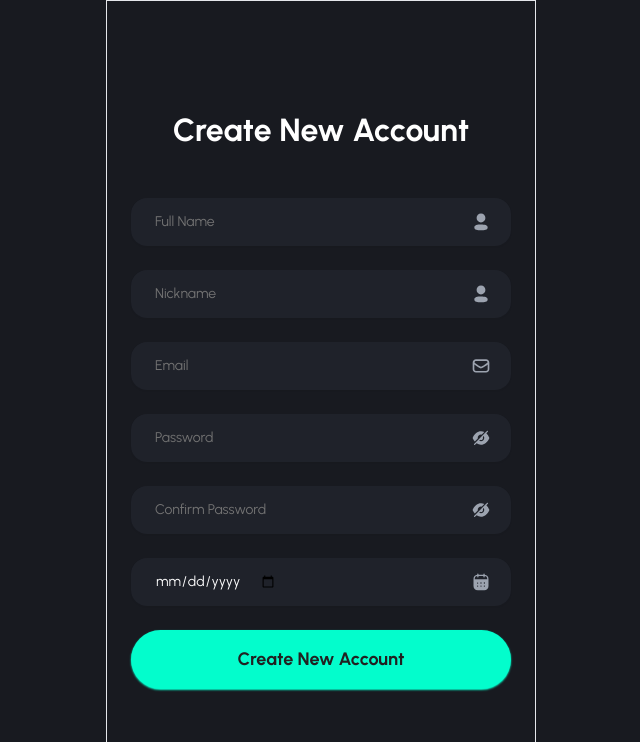
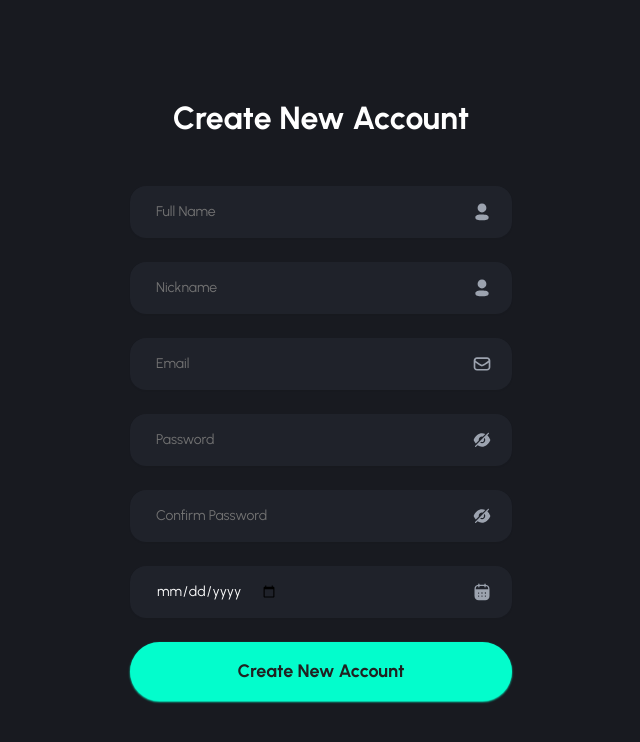
Before and after one commit to manuel-barreiro/tipoChat, a React (Vite) app: page /sign-up in a window 1280 px wide. Shown: the top 742 px of the page, without its empty margins (319-959 px from the left). Built offline with nearby package versions, Linux system fonts and the light colour scheme.

Commit message:
form focus

```diff
--- a/index.html
+++ b/index.html
@@ -3,7 +3,10 @@
   <head>
     <meta charset="UTF-8" />
     <link rel="icon" type="image/svg+xml" href="/vite.svg" />
-    <meta name="viewport" content="width=device-width, initial-scale=1.0" />
+    <meta
+      name="viewport"
+      content="width=device-width, initial-scale=1, maximum-scale=1"
+    />
     <meta name="theme-color" content="#181A20" />
     <meta
       name="apple-mobile-web-app-status-bar-style"
--- a/src/components/Layout.jsx
+++ b/src/components/Layout.jsx
@@ -2,8 +2,8 @@ import { Outlet } from "react-router-dom"
 
 export default function Layout() {
   return (
-    <main className="flex h-[100dvh] w-full items-center justify-center bg-dark-1">
-      <div className="flex h-full w-full max-w-[430px] flex-col justify-center overflow-hidden border bg-dark-1 px-6">
+    <main className="flex h-auto w-full items-center justify-center bg-dark-1">
+      <div className="flex h-[100dvh] w-full max-w-[430px] flex-col justify-center bg-dark-1 px-6">
         <Outlet />
       </div>
     </main>
--- a/src/components/input/SignUpInput.jsx
+++ b/src/components/input/SignUpInput.jsx
@@ -1,18 +1,24 @@
-import { useState } from "react"
+import { useState, useEffect } from "react"
 import { Input } from "@/components/ui/input"
 import { FormControl, FormLabel } from "@/components/ui/form"
+import { cn } from "@/lib/utils"
 
 export default function SignUpInput({ placeholder, type, field, icon }) {
-  const [isFocused, setIsFocused] = useState(false)
+  const [isActive, setIsActive] = useState(false)
   const IconComponent = icon
 
+  useEffect(() => {
+    setIsActive(!!field.value)
+  }, [field.value])
+
   return (
-    <div className="relative flex items-center rounded-2xl bg-dark-2">
+    <div className={cn("relative flex items-center rounded-2xl", "bg-dark-2")}>
       {IconComponent && (
         <IconComponent
-          className={`absolute right-5 top-1/2 -translate-y-1/2 transform ${
-            isFocused ? "text-primary" : "text-gray-400"
-          }`}
+          className={cn(
+            "absolute right-5 top-1/2 -translate-y-1/2 transform",
+            isActive ? "text-primary" : "text-gray-400"
+          )}
         />
       )}
       <FormLabel className="sr-only">{placeholder}</FormLabel>
@@ -21,9 +27,12 @@ export default function SignUpInput({ placeholder, type, field, icon }) {
           type={type || "text"}
           placeholder={placeholder}
           {...field}
-          className="rounded-2xl border-0 p-6 focus:border-primary focus:bg-[#6949FF14]"
-          onFocus={() => setIsFocused(true)}
-          onBlur={() => setIsFocused(false)}
+          className={cn(
+            "rounded-2xl border-2 border-transparent p-6",
+            "focus:bg-input-focus focus:border-primary focus:ring-0"
+          )}
+          onFocus={() => setIsActive(true)}
+          onBlur={() => setIsActive(!!field.value)}
         />
       </FormControl>
     </div>
--- a/src/components/onboarding/Onboarding.jsx
+++ b/src/components/onboarding/Onboarding.jsx
@@ -5,13 +5,13 @@ import { Link } from "react-router-dom"
 
 export default function Onboarding() {
   return (
-    <section className="relative flex h-full flex-col items-center justify-evenly">
+    <section className="relative flex h-[100%] flex-col items-center justify-evenly">
       <OnboardingIcon className="ml-12" />
       <div className="flex flex-col gap-5 px-5 pb-6 text-center">
         <h1 className="text-heading-2">
           {staticData.dict.EN.onboardingScreen.title}
         </h1>
-        <p className="text-body-xlarge font-medium">
+        <p className="text-body-large font-medium">
           {staticData.dict.EN.onboardingScreen.description}
         </p>
       </div>
--- a/src/components/root/Root.jsx
+++ b/src/components/root/Root.jsx
@@ -21,11 +21,12 @@ function Root() {
   }, [welcome, navigate])
 
   return (
-    <>
-      {/* Primero se renderiza la Splash y luego de 3 segundos te lleva a la Welcome */}
-      {welcome === 0 && <Splash />}
-      {welcome === 1 && <Welcome />}
-    </>
+    <main className="flex h-auto w-full items-center justify-center bg-dark-1">
+      <div className="flex min-h-[100dvh] w-full max-w-[430px] flex-col justify-center bg-dark-1">
+        {welcome === 0 && <Splash />}
+        {welcome === 1 && <Welcome />}
+      </div>
+    </main>
   )
 }
 
--- a/src/components/root/components/Splash.jsx
+++ b/src/components/root/components/Splash.jsx
@@ -3,7 +3,7 @@ import staticData from "@/static/staticData"
 
 export default function SplashScreen() {
   return (
-    <section className="relative flex h-full flex-col items-center justify-center">
+    <section className="relative flex h-auto min-h-[100dvh] flex-col items-center justify-center">
       <h1 className="text-heading-1">
         {staticData.dict.EN.splashScreen.title}
       </h1>
--- a/src/components/root/components/Welcome.jsx
+++ b/src/components/root/components/Welcome.jsx
@@ -2,7 +2,7 @@ import staticData from "@/static/staticData"
 
 function WelcomeScreen() {
   return (
-    <section className="relative z-10 flex h-auto min-h-full w-full flex-col items-center justify-end gap-12 overflow-hidden">
+    <section className="relative z-10 flex h-auto min-h-[100dvh] w-full flex-col items-center justify-end gap-12 overflow-hidden">
       <div className="absolute inset-0 bg-dark-1/50" />
       <img
         src="/images/welcome-screen-messi.jpeg"
--- a/src/index.css
+++ b/src/index.css
@@ -12,3 +12,14 @@
 html {
   color: white;
 }
+
+/* Disable default webkit autocomplete styles */
+input:-webkit-autofill,
+input:-webkit-autofill:hover,
+input:-webkit-autofill:focus,
+input:-webkit-autofill:active {
+  transition:
+    background-color 5000s ease-in-out 0s,
+    color 5000s ease-in-out 0s;
+  -webkit-text-fill-color: hsl(var(--foreground)) !important;
+}
--- a/src/main.jsx
+++ b/src/main.jsx
@@ -12,13 +12,12 @@ import "./index.css"
 const router = createBrowserRouter([
   {
     path: "/",
+    element: <Root />,
+  },
+  {
     element: <Layout />,
     errorElement: <ErrorPage />,
     children: [
-      {
-        index: true,
-        element: <Root />,
-      },
       {
         path: "onboarding",
         element: <Onboarding />,
@@ -31,6 +30,7 @@ const router = createBrowserRouter([
         path: "sign-in",
         element: <SignIn />,
       },
+      // Add more routes here as needed
     ],
   },
 ])
--- a/tailwind.config.js
+++ b/tailwind.config.js
@@ -37,6 +37,7 @@ export default {
         "dark-1": "#181A20",
         "dark-2": "#1F222A",
         "dark-3": "#35383F",
+        "input-focus": "#6949FF14",
         white: "#FFFFFF",
         black: "#000000",
         red: "#F54336",
```
